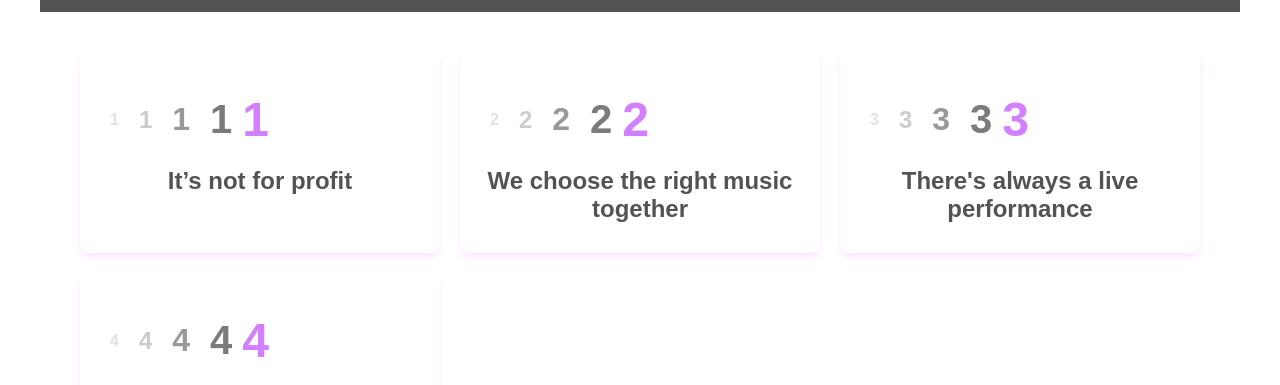
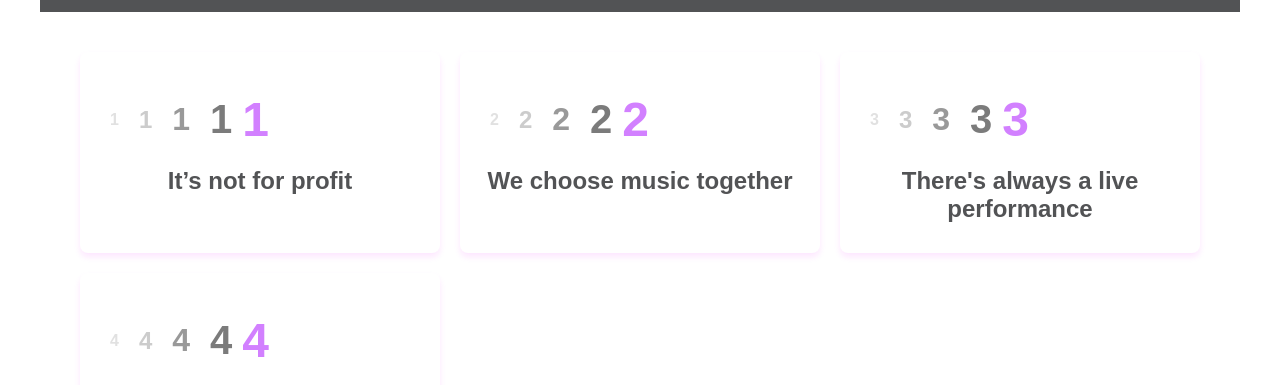
Before and after one commit to developdata/mm, a plain HTML site: page index.html in a window 1280 px wide. Shown: the part 655-1040 px from the top of the page. Drawn offline with Linux system fonts and the light colour scheme.

Commit message:
changes to text

```diff
--- a/index.html
+++ b/index.html
@@ -76,7 +76,7 @@
             <span class="echo">2</span>
             <span class="echo">2</span>
           </h2>
-          <h2>We choose the right music together</h2>
+          <h2>We choose music together</h2>
 
       </div>
       <div class="principle">
```
Also changed, not shown: about.html (+1 -1 lines).
